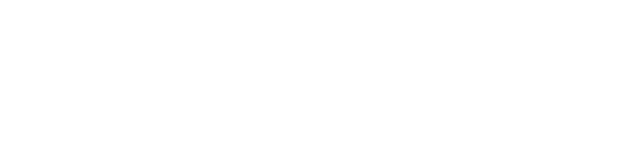
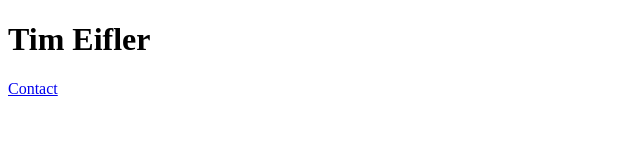
Before and after one commit to teifler/personal-website, a plain HTML site: page index.html in a window 1280 px wide. Shown: the whole page, without its empty margins (0-640 px from the left). Drawn offline with Linux system fonts and the light colour scheme.

Commit message:
Added header and nav (internal linking) in index.html

```diff
--- a/index.html
+++ b/index.html
@@ -1,13 +1,20 @@
 <!DOCTYPE html>
 <html lang="en">
 <head>
-    <meta charset="UTF-8">
-    <meta http-equiv="X-UA-Compatible" content="IE=edge">
-    <meta name="viewport" content="width=device-width, initial-scale=1.0">
-
-    <title>Document</title>
+  <meta charset="UTF-8">
+  <meta http-equiv="X-UA-Compatible" content="IE=edge">
+  <meta name="viewport" content="width=device-width, initial-scale=1.0">
+  <link rel="stylesheet" href="style.css">
+  <title>Tim Eifler - Landing Page</title>
 </head>
 <body>
-
+  <header>
+    <h1>Tim Eifler</h1>
+    <nav>
+      <a href="#contact">Contact</a>
+      <a href="#"></a>
+    </nav>
+    </header>
+    <section id="contact"></section>
 </body>
 </html>
```
